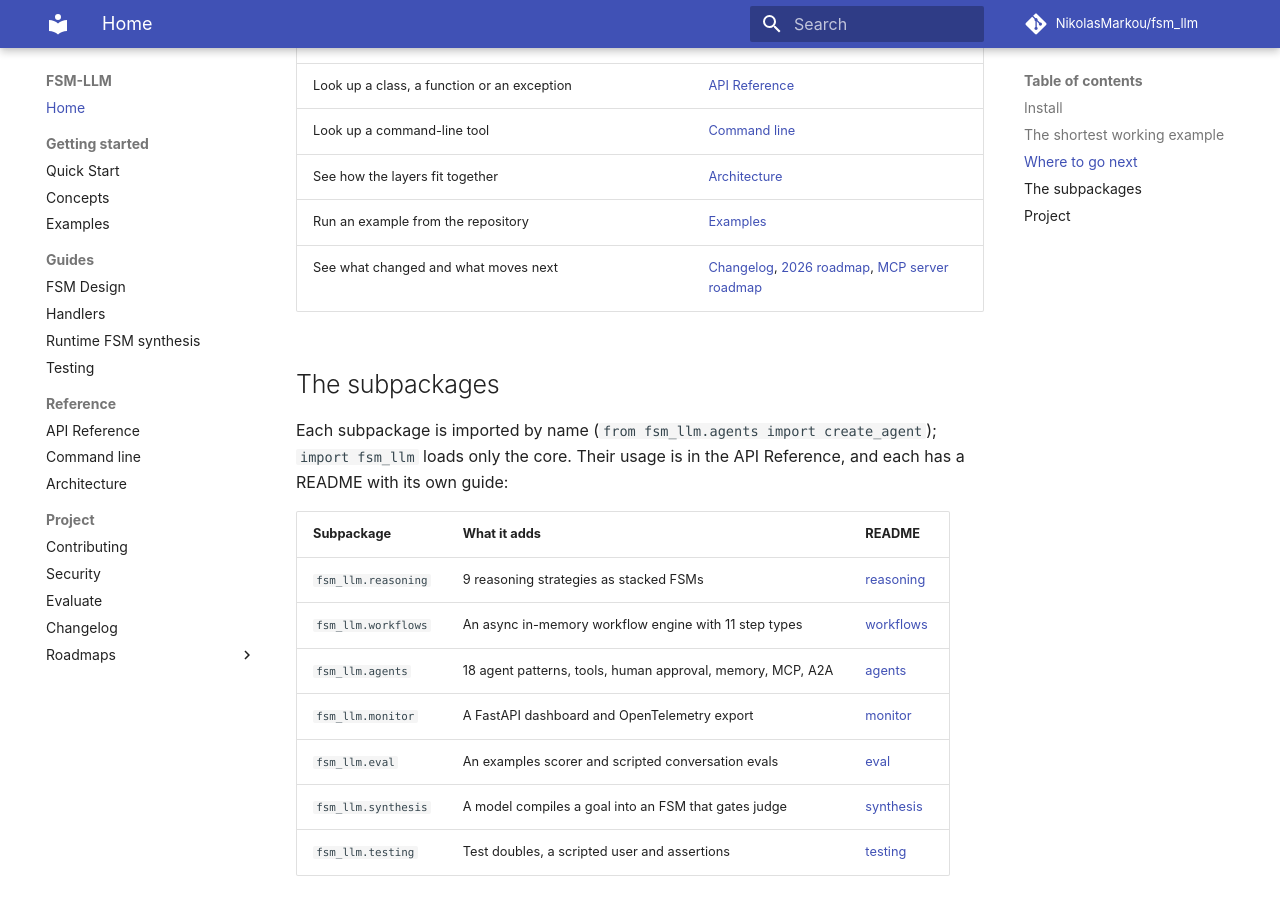
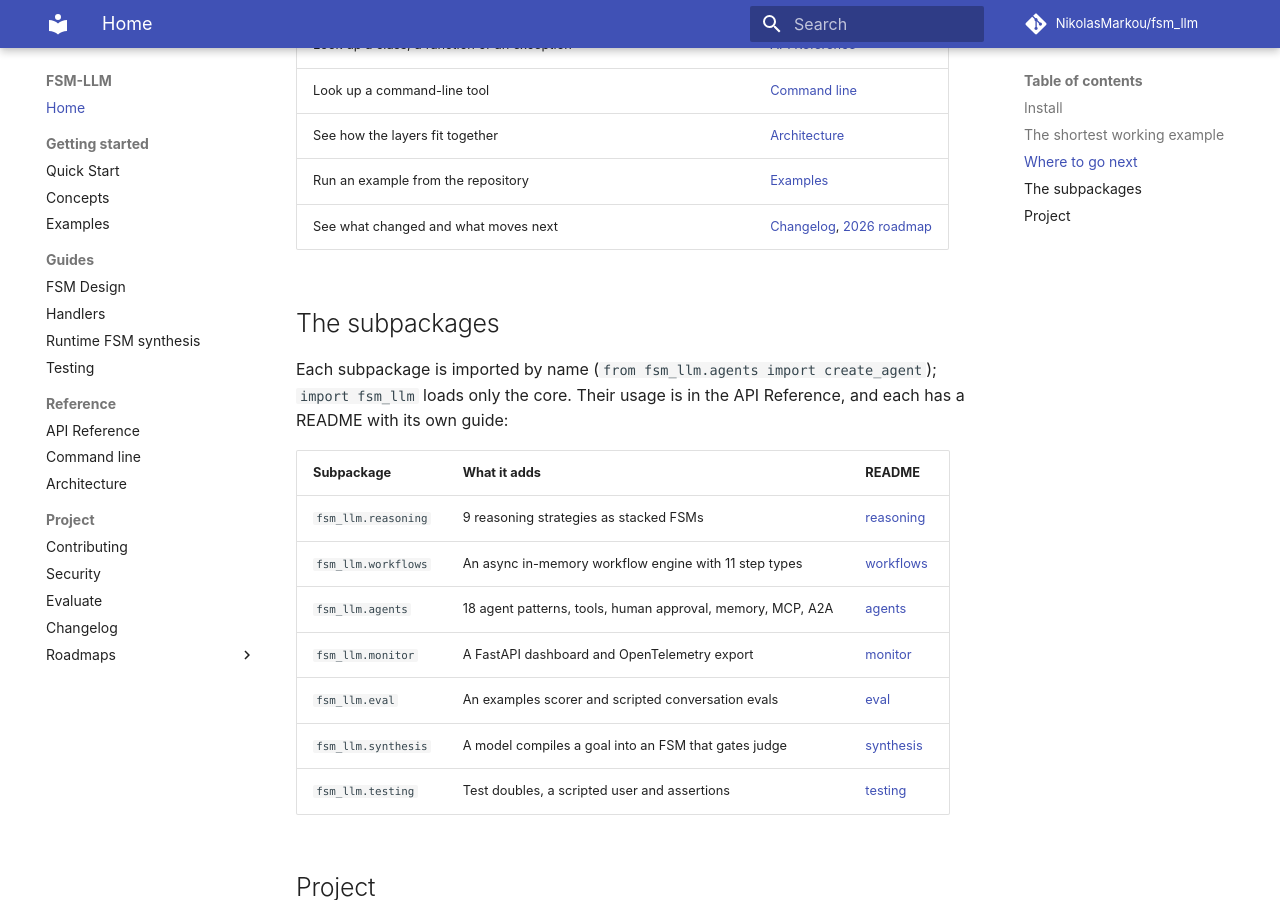
Before and after one commit to NikolasMarkou/fsm_llm, an MkDocs documentation site: the page built from docs/index.md, in a window 1280 px wide and 900 px high, scrolled down 2389 px. Built offline with MkDocs 1.6.1 and Material for MkDocs 9.7.7, drawn with Linux system fonts in a browser that asks for light colours; comment, search, counter and statistics services are not loaded; the version menu is left out.

Commit message:
[plan-2026-11-12-d454fd62/iter-1/step-123] docs(index): do not link the MCP roadmap page, which is not part of the committed tree

```diff
--- a/docs/index.md
+++ b/docs/index.md
@@ -86,7 +86,7 @@ The conversation starts in `ask_name`, the extraction fills `name`, the transiti
 | Look up a command-line tool | [Command line](cli.md) |
 | See how the layers fit together | [Architecture](architecture.md) |
 | Run an example from the repository | [Examples](examples.md) |
-| See what changed and what moves next | [Changelog](changelog.md), [2026 roadmap](2026_roadmap.md), [MCP server roadmap](20261116_mcp_roadmap.md) |
+| See what changed and what moves next | [Changelog](changelog.md), [2026 roadmap](2026_roadmap.md) |
 
 ## The subpackages
 
```
